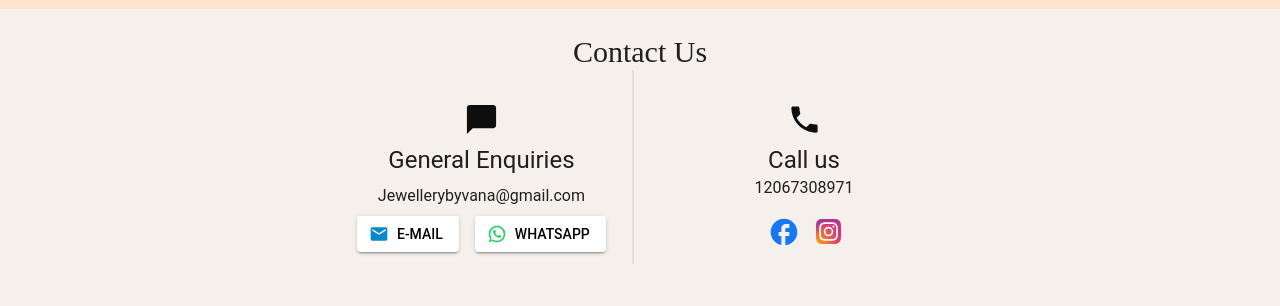
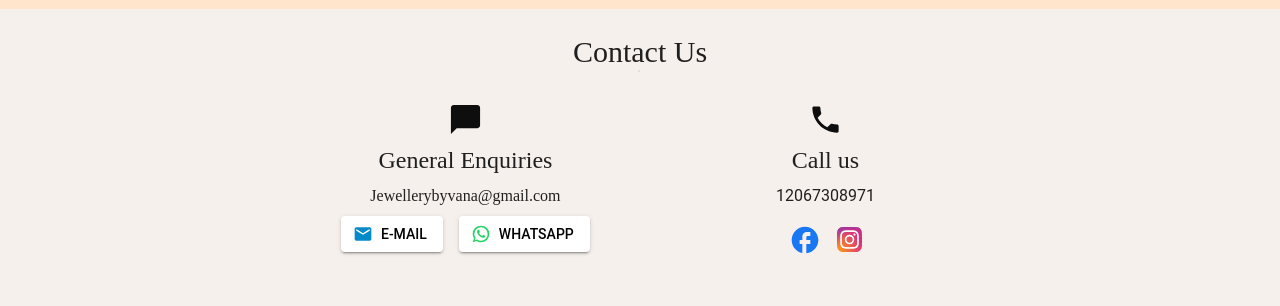
Before and after one commit to TamtreePvtLtd/TAMTREE_VANA_UserPortal, a React app: page / in a window 1280 px wide. Shown: the part 1509-1815 px from the top of the page. Built offline with nearby package versions, Linux system fonts and the light colour scheme; no server answers; the HTML template or start-up script is replaced by a standard one.

Commit message:
imagecorrection,fontchanges,fotterpagecorrection,prodetailspagecorrection

```diff
--- a/src/common/ProductDetail.tsx
+++ b/src/common/ProductDetail.tsx
@@ -113,19 +113,19 @@ function ProductDetail() {
           >
             {productDetails ? (
               <>
-                <Typography variant="h5" sx={{ fontWeight: "bold" }}>
+                <Typography variant="h5" sx={{ fontWeight: "500" }} fontFamily="cursive">
                   {productDetails.title}
                 </Typography>
-                <Typography variant="h6" sx={{ mt: 2 }}>
+                <Typography variant="h6" sx={{ mt: 2 }} fontFamily="cursive">
                   ${productDetails.price}
                 </Typography>
-                <Box sx={{ marginTop: 2 }}>
+                <Box sx={{ marginTop: 2 }} fontFamily="cursive">
                   <Divider />
                 </Box>
                 <Box>
                   <Typography
                     variant="h6"
-                    sx={{ fontWeight: "bold", marginTop: 1 }}
+                    sx={{ fontWeight: "500", marginTop: 1, fontFamily: "cursive" }}
                   >
                     Quantity:
                   </Typography>
@@ -167,6 +167,7 @@ function ProductDetail() {
                       backgroundColor: "#e17c57",
                       "&:hover": {
                         backgroundColor: "#f2733d",
+                        fontFamily: "cursive"
                       },
                     }}
                     onClick={addToCart}
@@ -178,7 +179,8 @@ function ProductDetail() {
                 <Box>
                   <Typography
                     variant="h6"
-                    sx={{ fontWeight: "bold", marginTop: 2 }}
+                    sx={{ fontWeight: "500", marginTop: 2, fontFamily: "cursive" }}
+
                   >
                     Description:
                   </Typography>
--- a/src/common/component/commonCard/CommonProductCard.tsx
+++ b/src/common/component/commonCard/CommonProductCard.tsx
@@ -55,7 +55,7 @@ const CommonProductCard = (props: Props) => {
             objectFit: "cover",
             "&:hover": {
               transform: "scale(1.05)",
-              transition: "transform 0.3s ease",
+              // transition: "transform 1.5s ease",
             },
           }}
         />
@@ -69,12 +69,14 @@ const CommonProductCard = (props: Props) => {
               whiteSpace: "nowrap",
               textOverflow: "ellipsis",
               fontFamily: "cursive",
+              fontSize: "1.0rem",
+              textAlign: "center",
             }}
             gutterBottom
           >
             {product.title}
           </Typography>
-          <Typography
+          {/* <Typography
             variant="body2"
             title={product.description}
             color="textSecondary"
@@ -88,12 +90,13 @@ const CommonProductCard = (props: Props) => {
               textOverflow: "ellipsis",
               whiteSpace: "normal",
               fontFamily: "cursive",
+              textAlign: "center"
             }}
           >
             {product.description}
-          </Typography>
+          </Typography> */}
 
-          <Typography variant="h6" color="textPrimary" fontFamily = "cursive">
+          <Typography variant="h6" color="textPrimary" fontFamily="cursive" fontSize="1.0rem" textAlign="center">
             ${product.price}
           </Typography>
         </CardContent>
--- a/src/footer/Footer.tsx
+++ b/src/footer/Footer.tsx
@@ -31,11 +31,12 @@ function Footer() {
           </Typography>
         </Box>
 
-        <Grid container sx={{ gap: 3 }}>
+        <Grid container sx={{ gap: 3, justifyContent: "center", alignItems: "center" }}>
           <Grid
             container
             item
             spacing={3}
+
             sx={{
               display: "flex",
               alignItems: "flex-start",
@@ -43,14 +44,15 @@ function Footer() {
             }}
           >
 
-            <Grid item lg={3} md={4} xs={12} sm={5}>
+            <Grid item lg={3.1} md={4} xs={12} sm={5}>
               <Box sx={{ my: 1, textAlign: "center" }}>
                 <ChatBubbleIcon
                   fontSize="large"
+                  fontFamily="cursive"
                   sx={{ color: theme.palette.secondary.main }}
                 />
-                <Typography variant="h5">General Enquiries</Typography>
-                <Typography my={1}>Jewellerybyvana@gmail.com</Typography>
+                <Typography variant="h5" fontFamily="cursive">General Enquiries</Typography>
+                <Typography my={1} fontFamily="cursive">Jewellerybyvana@gmail.com</Typography>
                 <Box
                   sx={{
                     gap: 2,
@@ -62,7 +64,7 @@ function Footer() {
                 >
                   <a
                     href="mailto:Jewellerybyvana@gmail.com "
-                    style={{ textDecoration: "none", color: "white" }}
+                    style={{ textDecoration: "none", color: "white", fontFamily: "cursive" }}
                   >
                     <Button
                       startIcon={<EmailIcon sx={{ color: "#0489c9" }} />}
@@ -93,17 +95,20 @@ function Footer() {
                 background: "white",
                 display: { xs: "none", md: "block" },
                 borderWidth: "1px",
+                mx: 2,
+                height: "100%",
               }}
             />
 
-            <Grid item lg={2.9} md={2.9} xs={12}>
-              <Box sx={{ my: 1, textAlign: "center" }}>
+            <Grid item lg={2.9} md={2.9} xs={12} justifyContent="center" alignItems="flex-start">
+              <Box sx={{ my: 1, textAlign: "center" }} >
                 <PhoneIcon
                   fontSize="large"
+                  fontFamily="cursive"
                   sx={{ color: theme.palette.secondary.main }}
                 />
-                <Typography variant="h5">Call us</Typography>
-                <Typography>12067308971</Typography>
+                <Typography variant="h5" fontFamily="cursive">Call us</Typography>
+                <Typography my={1}>12067308971</Typography>
                 <Box mt={1}>
                   <Link
                     to={`${import.meta.env.VITE_VANA_FACEBOOK}`}
@@ -187,16 +192,16 @@ function Footer() {
               mt: 2,
             }}
           >
-            <Typography variant="body2" mx={2}>
+            <Typography variant="body2" mx={2} fontFamily="cursive">
               About
             </Typography>
-            <Typography variant="body2" mx={2}>
+            <Typography variant="body2" mx={2} fontFamily="cursive">
               Privacy Policy
             </Typography>
-            <Typography variant="body2" mx={2}>
+            <Typography variant="body2" mx={2} fontFamily="cursive">
               Shipping & Returns
             </Typography>
-            <Typography variant="body2" mx={2}>
+            <Typography variant="body2" mx={2} fontFamily="cursive">
               Terms and condition
             </Typography>
           </Grid>
```
